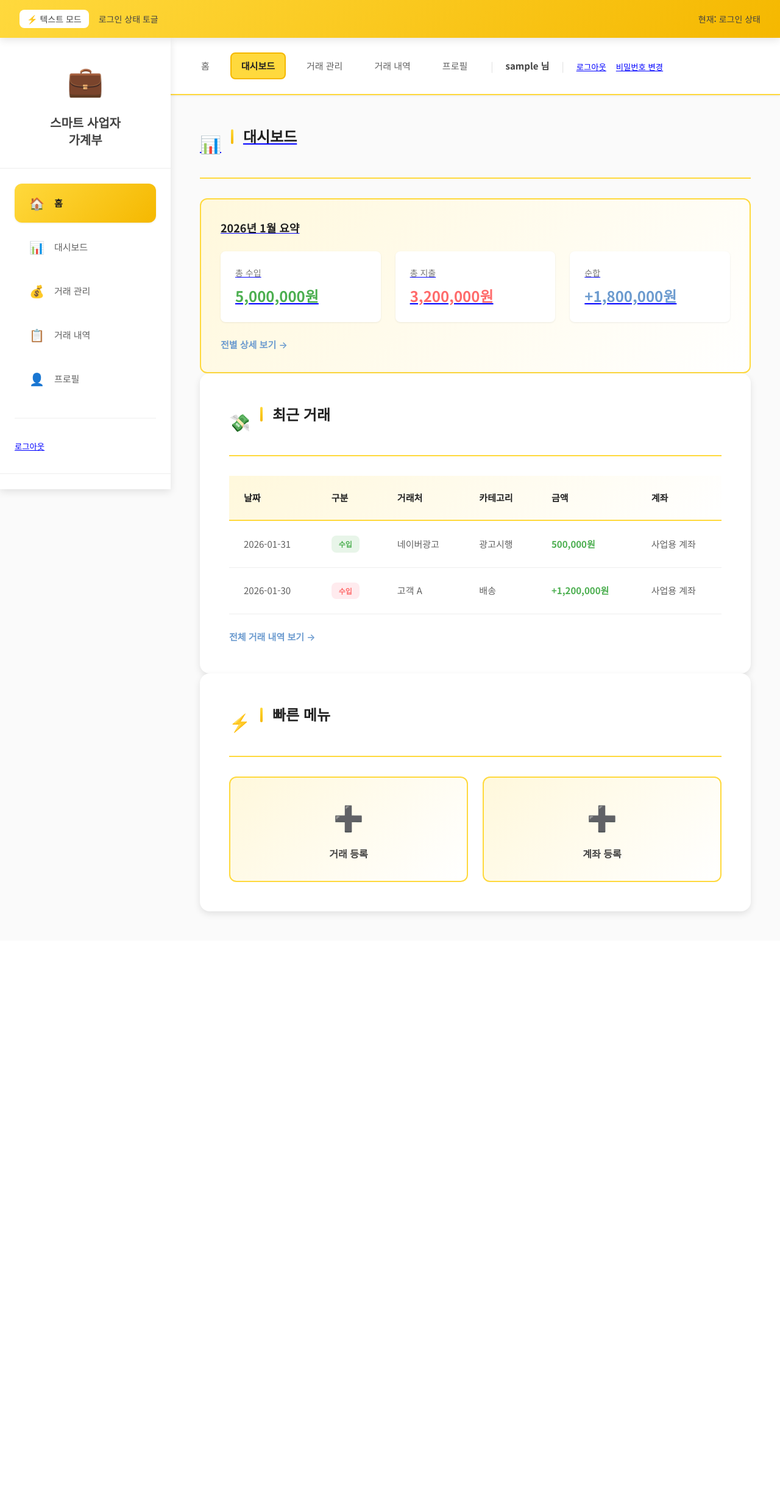
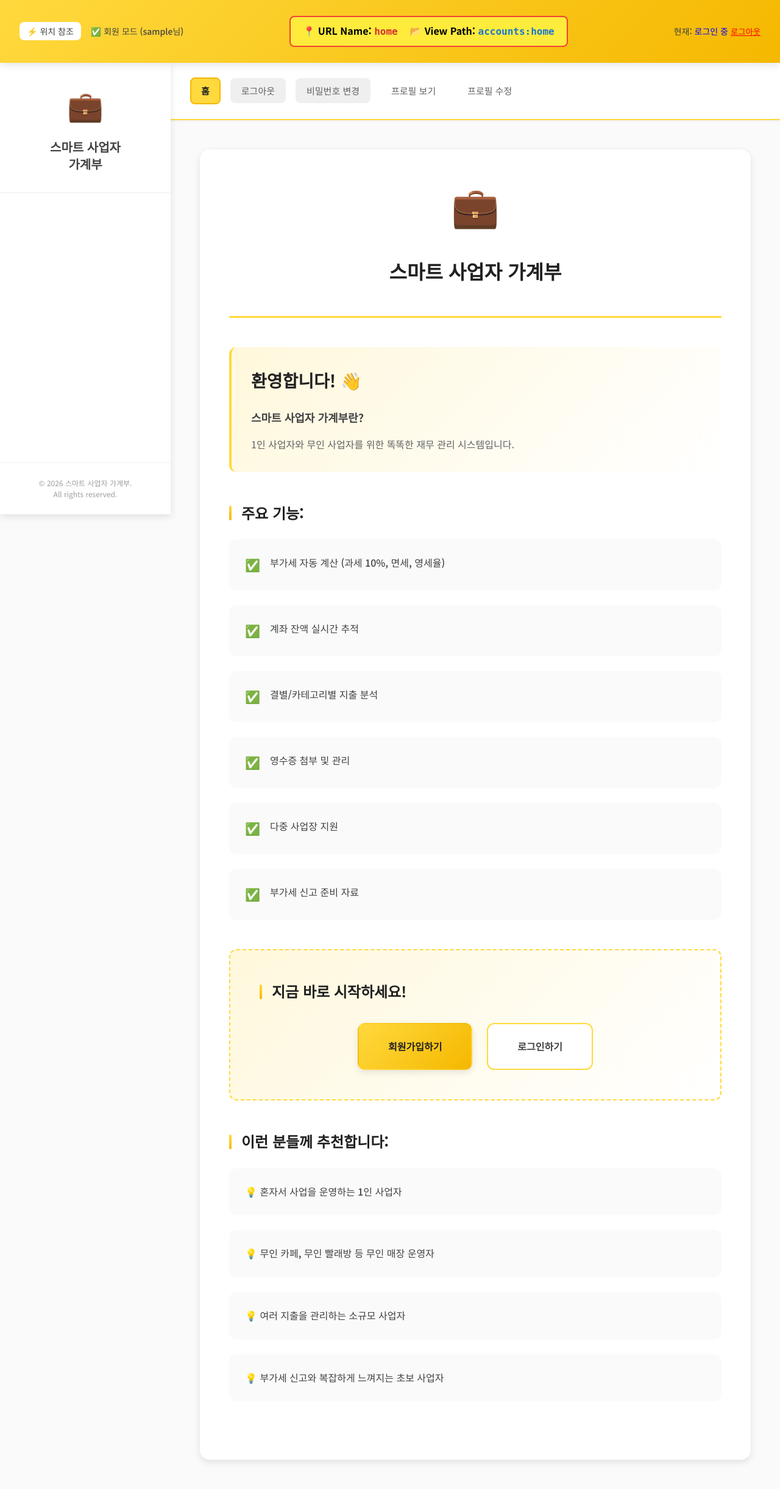
Before and after one commit to hyunseoklim/Project2, a Django app: page /accounts/ in a window 1280 px wide. Shown: the whole page at 61% size. Before the commit the page ends 1501 px from the top, so only its background shows below. Run offline with Django 5.2, Linux system fonts and the light colour scheme; the visitor is signed in with stand-in values (Sample User, id 1).

Commit message:
fix : HTML 구조, 자잘한 기능 추가, 그외 수정내용확인

```diff
--- a/apps/accounts/templates/accounts/home.html
+++ b/apps/accounts/templates/accounts/home.html
@@ -23,7 +23,6 @@
                 <span class="nav-text">로그아웃</span>
             </button>
         </form>
-        <a href="{% url 'password_change' %}">비밀번호 변경</a>
     </li>
     {% else %}
     <li class="nav-item">
@@ -50,6 +49,12 @@
         {% csrf_token %}
         <button type="submit" class="nav-button">로그아웃</button>
     </form>
+    <form method="post" action="{% url 'accounts:password_change' %}" style="display:inline;">
+        {% csrf_token %}
+        <button type="submit" class="nav-button">비밀번호 변경</button>
+    </form>
+    <a href="{% url 'accounts:profile_detail' %}" class="nav-button">프로필 보기</a>
+    <a href="{% url 'accounts:profile_edit' %}" class="nav-button">프로필 수정</a>
     {% else %}
     <a href="{% url 'accounts:login' %}" class="nav-button">로그인</a>
     <a href="{% url 'accounts:signup' %}" class="nav-button">회원가입</a>
--- a/apps/accounts/templates/accounts/home2.html
+++ /dev/null
@@ -1,173 +0,0 @@
-{% extends "base.html" %}
-{% load static %}
-
-{% block title %}대시보드 - 스마트 사업자 가계부{% endblock %}
-
-{% block banner_mode %}로그인 상태 토글{% endblock %}
-{% block current_status %}로그인 상태{% endblock %}
-
-{% block sidebar_nav %}
-<ul class="nav-list">
-    <li class="nav-item active">
-        <a href="{% url 'accounts:home' %}" class="nav-link">
-            <span class="nav-icon">🏠</span>
-            <span class="nav-text">홈</span>
-        </a>
-    </li>
-    <li class="nav-item">
-        <a href="{% url 'accounts:home' %}" class="nav-link">
-            <span class="nav-icon">📊</span>
-            <span class="nav-text">대시보드</span>
-        </a>
-    </li>
-    <li class="nav-item">
-        <a href="#" class="nav-link">
-            <span class="nav-icon">💰</span>
-            <span class="nav-text">거래 관리</span>
-        </a>
-    </li>
-    <li class="nav-item">
-        <a href="#" class="nav-link">
-            <span class="nav-icon">📋</span>
-            <span class="nav-text">거래 내역</span>
-        </a>
-    </li>
-    <li class="nav-item">
-        <a href="#" class="nav-link">
-            <span class="nav-icon">👤</span>
-            <span class="nav-text">프로필</span>
-        </a>
-    </li>
-    <li class="nav-item logout">
-        <form action="{% url 'accounts:logout' %}" method="post" style="display:inline;">
-    {% csrf_token %}
-    <button type="submit" style="background:none; border:none; color:blue; text-decoration:underline; cursor:pointer; padding:0;">
-        로그아웃
-    </button>
-</form>
-    </li>
-</ul>
-{% endblock %}
-
-{% block top_nav %}
-<div class="top-nav-links">
-    <a href="{% url 'accounts:home' %}" class="nav-button">홈</a>
-    <a href="{% url 'accounts:home' %}" class="nav-button active">대시보드</a>
-    <a href="#" class="nav-button">거래 관리</a>
-    <a href="#" class="nav-button">거래 내역</a>
-    <a href="#" class="nav-button">프로필</a>
-    <span class="nav-divider">|</span>
-    <span class="user-name"> {{ user.username }} 님</span>
-    <span class="nav-divider">|</span>
-    <form action="{% url 'accounts:logout' %}" method="post" style="display:inline;">
-    {% csrf_token %}
-    <button type="submit" style="background:none; border:none; color:blue; text-decoration:underline; cursor:pointer; padding:0;">
-        로그아웃
-    </button>
-    </form>
-
-    <form action="{% url 'accounts:password_change' %}" method="post" style="display:inline;">
-    {% csrf_token %}
-    <button type="submit" style="background:none; border:none; color:blue; text-decoration:underline; cursor:pointer; padding:0;">
-        비밀번호 변경
-    </button>
-    </form>
-
-    <a href="{% url 'accounts:profile_edit' %}"
-   style="color:blue; text-decoration:underline; cursor:pointer;">
-
-</div>
-{% endblock %}
-
-{% block content %}
-<div class="accounts-container">
-    <!-- 대시보드 섹션 -->
-    <section class="accounts-section">
-        <div class="section-header">
-            <span class="section-icon">📊</span>
-            <h3 class="section-title">대시보드</h3>
-        </div>
-
-        <div class="summary-card">
-            <h4 class="summary-title">2026년 1월 요약</h4>
-            <div class="summary-grid">
-                <div class="summary-item">
-                    <span class="summary-label">총 수입</span>
-                    <span class="summary-value income">5,000,000원</span>
-                </div>
-                <div class="summary-item">
-                    <span class="summary-label">총 지출</span>
-                    <span class="summary-value expense">3,200,000원</span>
-                </div>
-                <div class="summary-item">
-                    <span class="summary-label">순합</span>
-                    <span class="summary-value profit">+1,800,000원</span>
-                </div>
-            </div>
-            <a href="#" class="detail-link">전별 상세 보기 →</a>
-        </div>
-    </section>
-
-    <!-- 최근 거래 섹션 -->
-    <section class="transactions-section">
-        <div class="section-header">
-            <span class="section-icon">💸</span>
-            <h3 class="section-title">최근 거래</h3>
-        </div>
-
-        <div class="table-wrapper">
-            <table class="transaction-table">
-                <thead>
-                    <tr>
-                        <th>날짜</th>
-                        <th>구분</th>
-                        <th>거래처</th>
-                        <th>카테고리</th>
-                        <th>금액</th>
-                        <th>계좌</th>
-                    </tr>
-                </thead>
-                <tbody>
-                    <tr>
-                        <td>2026-01-31</td>
-                        <td><span class="badge badge-income">수입</span></td>
-                        <td>네이버광고</td>
-                        <td>광고시행</td>
-                        <td class="amount income">500,000원</td>
-                        <td>사업용 계좌</td>
-                    </tr>
-                    <tr>
-                        <td>2026-01-30</td>
-                        <td><span class="badge badge-expense">수입</span></td>
-                        <td>고객 A</td>
-                        <td>배송</td>
-                        <td class="amount income">+1,200,000원</td>
-                        <td>사업용 계좌</td>
-                    </tr>
-                </tbody>
-            </table>
-        </div>
-
-        <a href="#" class="detail-link">전체 거래 내역 보기 →</a>
-    </section>
-
-    <!-- 빠른 메뉴 섹션 -->
-    <section class="quick-menu-section">
-        <div class="section-header">
-            <span class="section-icon">⚡</span>
-            <h3 class="section-title">빠른 메뉴</h3>
-        </div>
-
-        <div class="quick-menu-grid">
-            <a href="#" class="quick-menu-item">
-                <span class="menu-icon">➕</span>
-                <span class="menu-text">거래 등록</span>
-            </a>
-            <a href="#" class="quick-menu-item">
-                <span class="menu-icon">➕</span>
-                <span class="menu-text">계좌 등록</span>
-            </a>
-        </div>
-    </section>
-</div>
-{% endblock %}
--- a/apps/accounts/urls.py
+++ b/apps/accounts/urls.py
@@ -7,8 +7,8 @@ app_name = "accounts"
 urlpatterns = [
     # root(/) 혹은 accounts/home/ 경로를 views.home에 연결
     path("", views.home, name="home"),
-    path("login/", views.LoginView.as_view(), name="login"),
-    path("logout/", views.LogoutView.as_view(), name="logout"),
+    path("login/", views.UserLoginView.as_view(), name="login"),
+    path("logout/", views.UserLogoutView.as_view(), name="logout"),
     path("signup/", views.signup, name="signup"),
     # 비밀번호 변경 페이지
     path('password_change/', views.MyPasswordChangeView.as_view(), name='password_change'),
--- a/apps/accounts/views.py
+++ b/apps/accounts/views.py
@@ -11,14 +11,15 @@ from .models import Profile
 
 from django.contrib.auth.views import PasswordChangeView
 
-class LoginView(DjangoLoginView):
+# 1. 클래스명을 조금 더 명확하게 변경
+class UserLoginView(DjangoLoginView):
     template_name = "accounts/login.html"
     redirect_authenticated_user = True
+    # 메서드 대신 변수로 간단하게 지정 가능
+    next_page = reverse_lazy("accounts:home")
 
-    def get_success_url(self):
-        return reverse_lazy("accounts:home")
-
-class LogoutView(DjangoLogoutView):
+class UserLogoutView(DjangoLogoutView):
+    # 템플릿 없이 처리하거나 POST 요청으로 로그아웃을 처리하는 것이 정석입니다.
     next_page = reverse_lazy("accounts:login")
 
 def signup(request):
@@ -33,21 +34,19 @@ def signup(request):
 
 # 이 함수를 추가합니다! (@login_required는 제거)
 def home(request):
-    """
-    로그인 여부에 따라 다른 화면 렌더링
-    """
+    """로그인 여부에 따라 다른 화면 렌더링"""
     if request.user.is_authenticated:
-        # 로그인 상태: 프로필 정보를 가져와서 home.html 렌더링
         profile = getattr(request.user, 'profile', None)
         context = {
             'user': request.user,
             'profile': profile,
             'masked_biz_num': profile.get_masked_business_number() if profile else "미등록"
         }
-        return render(request, "accounts/home2.html", context)
     else:
-        # 비로그인 상태: 서비스 소개 화면 home2.html 렌더링
-        return render(request, "accounts/home.html")
+        context = {}
+
+    # 하나의 템플릿으로 통일!
+    return render(request, "accounts/home.html", context)
 
 
 class MyPasswordChangeView(PasswordChangeView):
--- a/templates/base.html
+++ b/templates/base.html
@@ -2,111 +2,18 @@
 <!DOCTYPE html>
 <html lang="ko">
 
-<head>
-    <meta charset="UTF-8">
-    <meta name="viewport" content="width=device-width, initial-scale=1.0">
-    <title>{% block title %}스마트 사업자 가계부{% endblock %}</title>
-    <link rel="stylesheet" href="{% static 'css/style.css' %}">
-    <link rel="preconnect" href="https://fonts.googleapis.com">
-    <link rel="preconnect" href="https://fonts.gstatic.com" crossorigin>
-    <link href="https://fonts.googleapis.com/css2?family=Noto+Sans+KR:wght@400;500;700&display=swap" rel="stylesheet">
-</head>
+{% include 'components/head.html' %}
 
 <body>
-    <!-- 상단 배너 -->
-    <header class="top-banner">
-        <div class="banner-content">
-            <div class="banner-left">
-                <span class="banner-label">⚡ 텍스트 모드</span>
-                <span class="banner-mode">{% block banner_mode %}로그인 상태{% endblock %}</span>
-            </div>
-            <div class="banner-right">
-                <span class="banner-status">현재: {% block current_status %}로그인 상태{% endblock %}</span>
-            </div>
-        </div>
-    </header>
+    {% include 'components/header.html' %}
 
     <div class="main-container">
-        <!-- 사이드바 -->
-        <aside class="sidebar">
-            <div class="logo-section">
-                <span class="logo-icon">💼</span>
-                <h1 class="logo-text">스마트 사업자<br>가계부</h1>
-            </div>
-
-            <nav class="sidebar-nav">
-                {% block sidebar_nav %}
-                <ul class="nav-list">
-                    {% if user.is_authenticated %}
-                    <li class="nav-item">
-                        <strong>{{ user.username }}</strong>님 환영합니다!
-                        {% if user.profile.business_type %}
-                            <br><small>({{ user.profile.get_business_type_display }})</small>
-                        {% endif %}
-                    </li>
-                    <li class="nav-item">
-                        <a href="{% url 'accounts:home' %}" class="nav-link">
-                            <span class="nav-icon">🏠</span>
-                            <span class="nav-text">홈</span>
-                        </a>
-                    </li>
-                    <li class="nav-item">
-                        <form method="post" action="{% url 'accounts:logout' %}" style="display:inline;">
-                            {% csrf_token %}
-                            <button type="submit" class="nav-link"
-                                style="background:none;border:none;padding:0;cursor:pointer;">
-                                <span class="nav-icon">🔓</span>
-                                <span class="nav-text">로그아웃</span>
-                            </button>
-                        </form>
-                    </li>
-                    {% else %}
-                    <li class="nav-item">
-                        <a href="{% url 'accounts:home' %}" class="nav-link">
-                            <span class="nav-icon">🏠</span>
-                            <span class="nav-text">홈</span>
-                        </a>
-                    </li>
-                    <li class="nav-item">
-                        <a href="{% url 'accounts:login' %}" class="nav-link">
-                            <span class="nav-icon">🔐</span>
-                            <span class="nav-text">로그인</span>
-                        </a>
-                    </li>
-                    <li class="nav-item">
-                        <a href="{% url 'accounts:signup' %}" class="nav-link">
-                            <span class="nav-icon">✏️</span>
-                            <span class="nav-text">회원가입</span>
-                        </a>
-                    </li>
-                    {% endif %}
-                </ul>
-                {% endblock %}
-            </nav>
-
-            <div class="sidebar-footer">
-                <p class="copyright">© 2026 스마트 사업자 가계부.<br>All rights reserved.</p>
-            </div>
-        </aside>
-
+        {% include 'components/sidebar.html' %}
         <!-- 메인 콘텐츠 -->
         <main class="main-content">
-            <!-- 상단 네비게이션 -->
+            <!-- 상단 네비게이션, 이부분 지우고 각 app의 네비로 설정 -->
             <nav class="top-nav">
                 {% block top_nav %}
-                <div class="top-nav-links">
-                    {% if user.is_authenticated %}
-                    <a href="{% url 'accounts:home' %}" class="nav-button active">홈</a>
-                    <form method="post" action="{% url 'accounts:logout' %}" style="display:inline;">
-                        {% csrf_token %}
-                        <button type="submit" class="nav-button">로그아웃</button>
-                    </form>
-                    {% else %}
-                    <a href="{% url 'accounts:home' %}" class="nav-button">홈</a>
-                    <a href="{% url 'accounts:login' %}" class="nav-button">로그인</a>
-                    <a href="{% url 'accounts:signup' %}" class="nav-button">회원가입</a>
-                    {% endif %}
-                </div>
                 {% endblock %}
             </nav>
 
--- /dev/null
+++ b/templates/components/head.html
@@ -0,0 +1,10 @@
+{% load static %}
+<head>
+    <meta charset="UTF-8">
+    <meta name="viewport" content="width=device-width, initial-scale=1.0">
+    <title>{% block title %}스마트 사업자 가계부{% endblock %}</title>
+    <link rel="stylesheet" href="{% static 'css/style.css' %}">
+    <link rel="preconnect" href="https://fonts.googleapis.com">
+    <link rel="preconnect" href="https://fonts.gstatic.com" crossorigin>
+    <link href="https://fonts.googleapis.com/css2?family=Noto+Sans+KR:wght@400;500;700&display=swap" rel="stylesheet">
+</head>
--- /dev/null
+++ b/templates/components/header.html
@@ -0,0 +1,41 @@
+{% load static %}
+<!-- 상단 배너 -->
+    <header class="top-banner">
+    <div class="banner-content">
+        <div class="banner-left">
+            <span class="banner-label">⚡ 위치 참조</span>
+            <span class="banner-mode">
+                {% block banner_mode %}
+                    {% if user.is_authenticated %}
+                        ✅ 회원 모드 ({{ user.username }}님)
+                    {% else %}
+                        👤 게스트 모드
+                    {% endif %}
+                {% endblock %}
+            </span>
+        </div>
+
+        <div style="background-color: #ffeb3b; color: #000; padding: 10px 20px; font-weight: bold; border: 2px solid #f44336; margin: 10px 0; font-size: 16px; border-radius: 8px;">
+            <span style="margin-right: 15px;">📍 URL Name: <code style="color: #d32f2f;">{{ request.resolver_match.url_name }}</code></span>
+            <span>📂 View Path: <code style="color: #1976d2;">{{ request.resolver_match.view_name }}</code></span>
+        </div>
+
+        <div class="banner-right">
+            <span class="banner-status">
+                현재:
+                {% block current_status %}
+                    {% if user.is_authenticated %}
+                        <span style="color: blue;">로그인 중</span>
+                        <form action="{% url 'accounts:logout' %}" method="post" style="display:inline;">
+                            {% csrf_token %}
+                            <button type="submit" style="background:none; border:none; color:red; cursor:pointer; text-decoration:underline;">로그아웃</button>
+                        </form>
+                    {% else %}
+                        <span style="color: gray;">로그아웃 상태</span>
+                        <a href="{% url 'accounts:login' %}" style="color: green;">로그인하기</a>
+                    {% endif %}
+                {% endblock %}
+            </span>
+        </div>
+    </div>
+    </header>
--- /dev/null
+++ b/templates/components/sidebar.html
@@ -0,0 +1,20 @@
+{% load static %}
+<div class="main-container">
+    <!-- 사이드바 -->
+    <aside class="sidebar">
+        <div class="logo-section">
+            <span class="logo-icon">💼</span>
+            <h1 class="logo-text">스마트 사업자<br>가계부</h1>
+        </div>
+
+        <nav class="sidebar-nav">
+            <!-- 사이드 네비게이션, 이부분 지우고 각 app의 사이드바로 설정 -->
+            {% block sidebar_nav %}
+            {% endblock %}
+        </nav>
+
+        <div class="sidebar-footer">
+            <p class="copyright">© 2026 스마트 사업자 가계부.<br>All rights reserved.</p>
+        </div>
+    </aside>
+</div>
```
